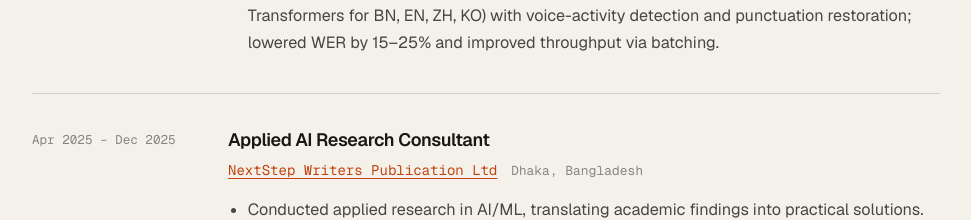
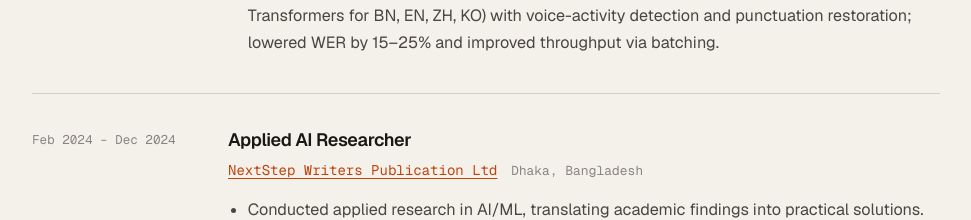
Before and after one commit to 25Iqbalhossain/portfolio-, a React (Vite) app: page / in a window 1280 px wide. Shown: the part 2549-2769 px from the top of the page, without its empty margins (154-1125 px from the left). Built offline with nearby package versions, Linux system fonts and the light colour scheme.

Commit message:
Update Experiences

```diff
--- a/src/components/Experience.jsx
+++ b/src/components/Experience.jsx
@@ -24,11 +24,11 @@ const experience = {
       ],
     },
     {
-      role: 'Applied AI Research Consultant',
+      role: 'Applied AI Researcher ',
       company: 'NextStep Writers Publication Ltd',
       url: 'https://www.nextstepwriters.com/',
       location: 'Dhaka, Bangladesh',
-      period: 'Apr 2025 – Dec 2025',
+      period: 'Feb 2024 – Dec 2024',
       bullets: [
         'Conducted applied research in AI/ML, translating academic findings into practical solutions.',
         'Designed, developed, and evaluated ML models, algorithms, and pipelines for real-world challenges.',
```
